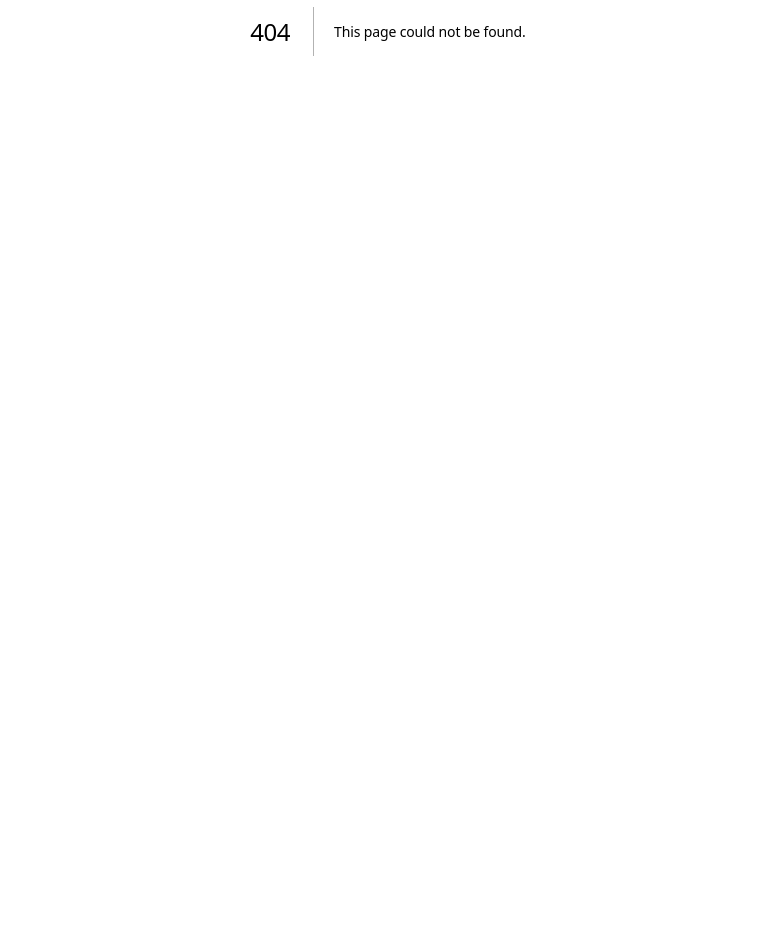
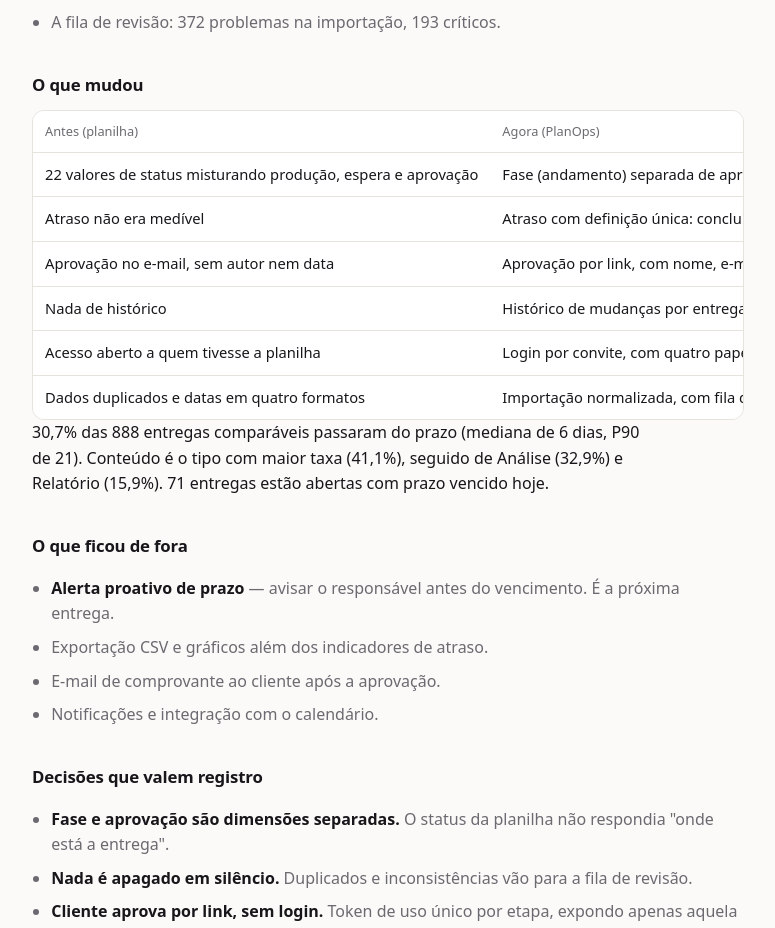
Before and after one commit to fsemeneze/Case_tecnico_Conversion, a Next.js app: page /sobre in a window 1280 px wide. Before the commit this address had no page. Shown: the part 369-1297 px from the top of the page, without its empty margins (252-1027 px from the left). Before the commit the page ends 800 px from the top, so only its background shows below. Built offline with nearby package versions, Linux system fonts and the light colour scheme.

Commit message:
README de produto em uma pagina e rota /sobre

```diff
--- a/app/(app)/layout.tsx
+++ b/app/(app)/layout.tsx
@@ -43,6 +43,9 @@ export default async function LayoutDoApp({
         <div className="menu-usuario">
           <strong>{nome}</strong>
           {papel === "admin" ? "Administrador" : papel}
+          <Link href="/sobre" className="link-sobre">
+            Sobre o produto
+          </Link>
           <SairDoApp />
         </div>
       </aside>
--- a/app/globals.css
+++ b/app/globals.css
@@ -309,6 +309,17 @@ footer {
   color: var(--accent);
 }
 
+.link-sobre {
+  display: inline-block;
+  margin-top: 10px;
+  color: var(--muted);
+  font-size: 0.82rem;
+  text-decoration: none;
+  border-bottom: 1px solid var(--border);
+}
+
+.link-sobre:hover { color: var(--accent); border-color: var(--accent); }
+
 /* Área de conteúdo */
 .conteudo {
   padding: 36px 40px 72px;
@@ -484,6 +495,25 @@ footer {
   margin-bottom: 28px;
 }
 
+/* Página /sobre (README de produto) */
+.sobre {
+  max-width: 760px;
+  margin: 0 auto;
+  padding: 56px 24px 80px;
+}
+
+.sobre h2 { margin-top: 36px; }
+.sobre ul { padding-left: 1.2rem; color: var(--muted); }
+.sobre li { margin-bottom: 8px; }
+.sobre strong { color: var(--fg); }
+.sobre code {
+  background: var(--bg);
+  border: 1px solid var(--border);
+  border-radius: 6px;
+  padding: 1px 5px;
+  font-size: 0.9em;
+}
+
 .cartao-form {
   display: grid;
   gap: 12px;
--- /dev/null
+++ b/app/sobre/page.tsx
@@ -0,0 +1,125 @@
+import Link from "next/link";
+
+// README de produto (1 página), servido pelo próprio app.
+// O texto canônico vive em docs/readme_produto.md.
+export default function Sobre() {
+  return (
+    <main className="sobre">
+      <p className="eyebrow">PlanOps</p>
+      <h1>Planejamento e entregas</h1>
+      <p className="lead">
+        O controle de entregas da Conversion saiu da planilha e virou um app:
+        lista com filtros e busca, cadastro de entregas e aprovação do cliente em
+        duas etapas, com histórico de quem decidiu o quê e quando.
+      </p>
+
+      <h2>O que migrou igual</h2>
+      <ul>
+        <li>As 1.007 entregas da planilha, com as datas originais e a linha da planilha preservada.</li>
+        <li>Os 25 clientes canônicos, com as 31 grafias originais guardadas como alias.</li>
+        <li>A fila de revisão: 372 problemas na importação, 193 críticos.</li>
+      </ul>
+
+      <h2>O que mudou</h2>
+      <div className="tabela-wrap">
+        <table className="tabela">
+          <thead>
+            <tr>
+              <th>Antes (planilha)</th>
+              <th>Agora (PlanOps)</th>
+            </tr>
+          </thead>
+          <tbody>
+            <tr>
+              <td>22 valores de status misturando produção, espera e aprovação</td>
+              <td>Fase (andamento) separada de aprovação (decisão do cliente)</td>
+            </tr>
+            <tr>
+              <td>Atraso não era medível</td>
+              <td>Atraso com definição única: concluída após o prazo ou em aberto com prazo vencido</td>
+            </tr>
+            <tr>
+              <td>Aprovação no e-mail, sem autor nem data</td>
+              <td>Aprovação por link, com nome, e-mail, data e observação</td>
+            </tr>
+            <tr>
+              <td>Nada de histórico</td>
+              <td>Histórico de mudanças por entrega, com autor</td>
+            </tr>
+            <tr>
+              <td>Acesso aberto a quem tivesse a planilha</td>
+              <td>Login por convite, com quatro papéis: admin, gestor, operador e leitor</td>
+            </tr>
+            <tr>
+              <td>Dados duplicados e datas em quatro formatos</td>
+              <td>Importação normalizada, com fila de revisão e nada apagado</td>
+            </tr>
+          </tbody>
+        </table>
+      </div>
+
+      <p className="muted">
+        30,7% das 888 entregas comparáveis passaram do prazo (mediana de 6 dias,
+        P90 de 21). Conteúdo é o tipo com maior taxa (41,1%), seguido de Análise
+        (32,9%) e Relatório (15,9%). 71 entregas estão abertas com prazo vencido
+        hoje.
+      </p>
+
+      <h2>O que ficou de fora</h2>
+      <ul>
+        <li>
+          <strong>Alerta proativo de prazo</strong> — avisar o responsável antes
+          do vencimento. É a próxima entrega.
+        </li>
+        <li>Exportação CSV e gráficos além dos indicadores de atraso.</li>
+        <li>E-mail de comprovante ao cliente após a aprovação.</li>
+        <li>Notificações e integração com o calendário.</li>
+      </ul>
+
+      <h2>Decisões que valem registro</h2>
+      <ul>
+        <li>
+          <strong>Fase e aprovação são dimensões separadas.</strong> O status da
+          planilha não respondia "onde está a entrega".
+        </li>
+        <li>
+          <strong>Nada é apagado em silêncio.</strong> Duplicados e
+          inconsistências vão para a fila de revisão.
+        </li>
+        <li>
+          <strong>Cliente aprova por link, sem login.</strong> Token de uso único
+          por etapa, expondo apenas aquela entrega.
+        </li>
+        <li>
+          <strong>Modelo em estrela.</strong> Fatos e dimensões, com a regra de
+          negócio no banco e RLS por papel.
+        </li>
+      </ul>
+
+      <h2>Uso de IA</h2>
+      <p className="muted">
+        Código, migrations, testes e este documento foram escritos com OpenCode
+        (agente de código) e revisados manualmente. Pontos revisados: inferência
+        de ano em datas abreviadas, tratamento de revisões inválidas e a decisão
+        de não apagar duplicados. Um teste encontrou um bug real no normalizador
+        (um <code>-1</code> virava <code>1</code>), corrigido antes de gerar a
+        base final. Nenhuma decisão de negócio foi delegada à IA.
+      </p>
+
+      <div className="links">
+        <Link href="/login">Entrar no app</Link>
+        <a href="/diagnostico.md" rel="noreferrer">
+          Diagnóstico completo
+        </a>
+        <a href="/decisoes.md" rel="noreferrer">
+          Decisões e premissas
+        </a>
+      </div>
+
+      <footer>
+        Dados fictícios, criados para o case. Stack: Supabase (Postgres, Auth,
+        RLS), Next.js e Vercel.
+      </footer>
+    </main>
+  );
+}
```
Also changed, not shown: 2 other files (tests, documents, lock files or other folders).
